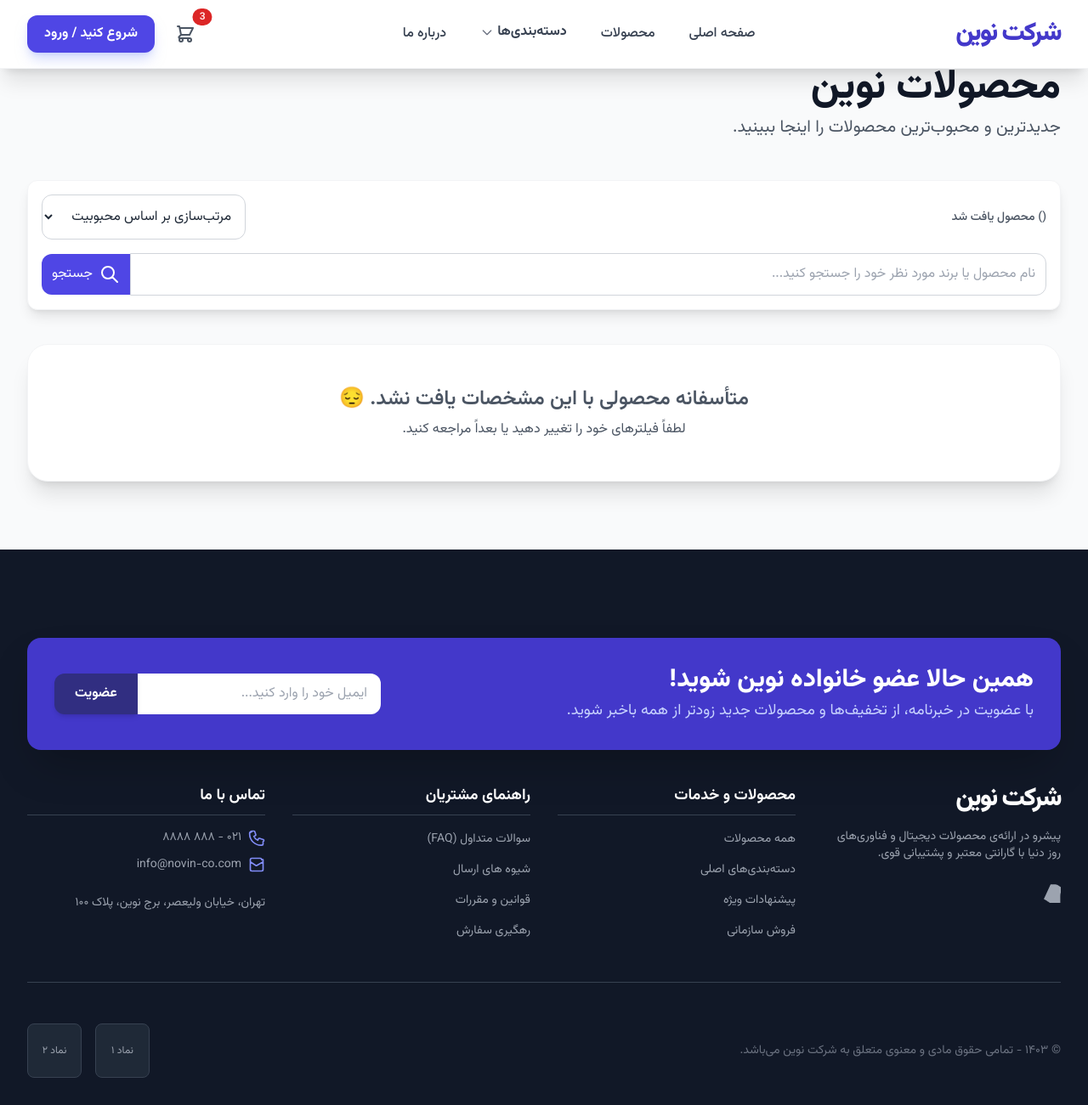
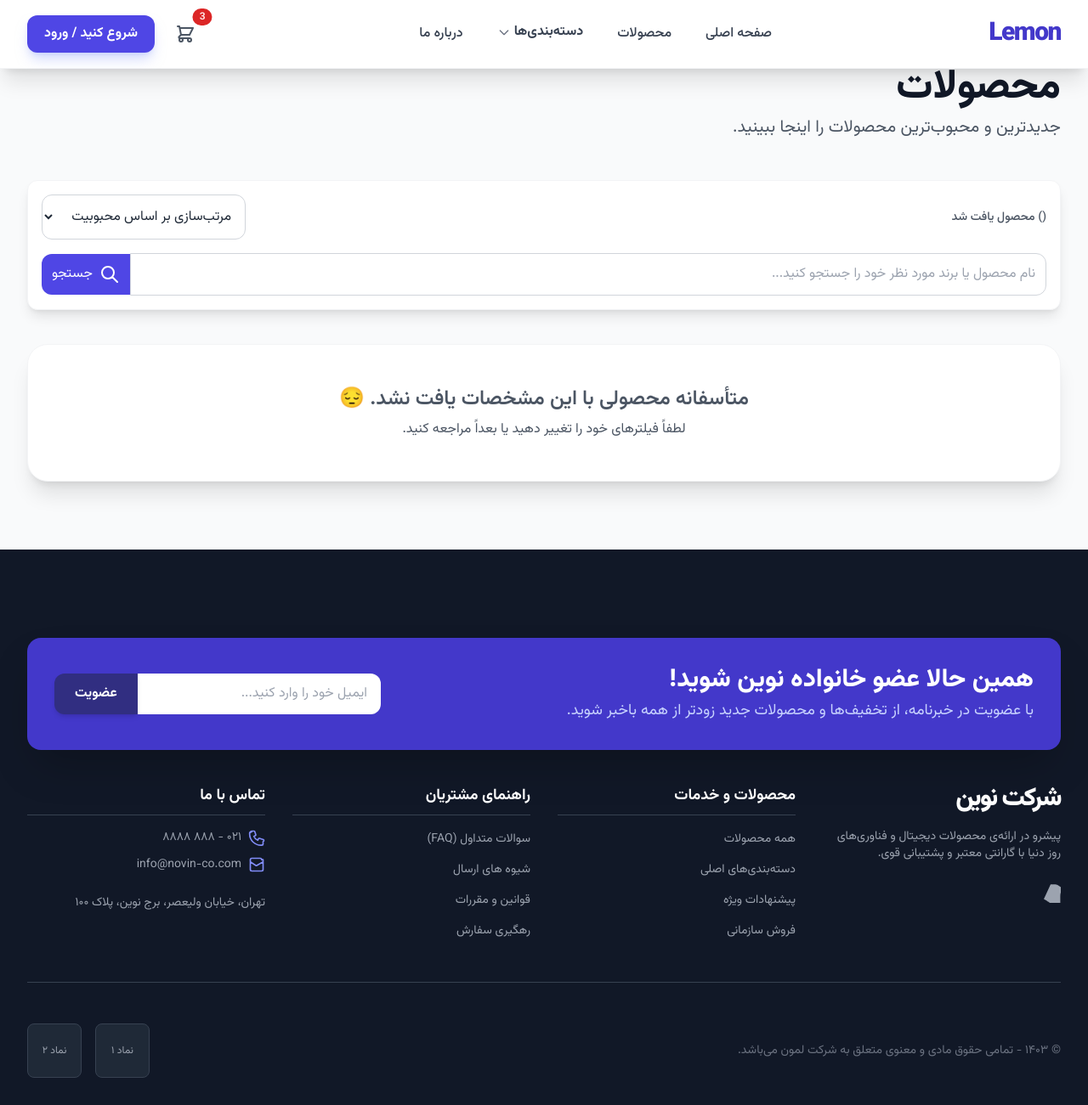
Before and after one commit to rohankhayyerfr/Marketplace, a Django app: page /product_list/ in a window 1280 px wide. Shown: the whole page at 85% size. Run offline with Django 5.2, Linux system fonts and the light colour scheme; data that the repository does not hold is empty; parts of the project's set-up code (start-up, migrations or seed data) failed here and were passed over; some libraries are stand-ins or nearby versions.

Commit message:
changes name

```diff
--- a/templates/accounts/become_seller.html
+++ b/templates/accounts/become_seller.html
@@ -1,6 +1,6 @@
 {% extends 'base.html' %}
 
-{% block title %}ثبت اطلاعات شرکتی | شرکت نوین{% endblock %}
+{% block title %}ثبت اطلاعات شرکتی | شرکت لمون{% endblock %}
 
 {% block content %}
 <div class="min-h-screen flex items-center justify-center bg-gray-100 py-12 px-4 sm:px-6 lg:px-8" dir="rtl">
--- a/templates/accounts/edit_profile.html
+++ b/templates/accounts/edit_profile.html
@@ -1,7 +1,7 @@
 {% extends 'base.html' %}
 {% load static %}
 
-{% block title %}ویرایش پروفایل | شرکت نوین{% endblock %}
+{% block title %}ویرایش پروفایل | شرکت لمون{% endblock %}
 
 {% block content %}
 <div class="min-h-screen bg-gray-50 py-12 px-4 sm:px-6 lg:px-8" dir="rtl">
--- a/templates/accounts/login.html
+++ b/templates/accounts/login.html
@@ -1,6 +1,6 @@
 {% extends 'base.html' %}
 
-{% block title %}ورود به حساب کاربری | شرکت نوین{% endblock %}
+{% block title %}ورود به حساب کاربری | شرکت لمون{% endblock %}
 
 {% block content %}
 <div class="min-h-screen flex items-center justify-center bg-gray-100 py-12 px-4 sm:px-6 lg:px-8">
--- a/templates/accounts/register.html
+++ b/templates/accounts/register.html
@@ -1,6 +1,6 @@
 {% extends 'base.html' %}
 
-{% block title %}ثبت نام در سایت | شرکت نوین{% endblock %}
+{% block title %}ثبت نام در سایت | شرکت لمون{% endblock %}
 
 {% block content %}
 <div class="min-h-screen flex items-center justify-center bg-gray-100 py-12 px-4 sm:px-6 lg:px-8">
--- a/templates/base.html
+++ b/templates/base.html
@@ -56,7 +56,7 @@
             <div class="flex justify-between items-center h-20">
 
                 <a href="{% url 'store:home' %}" class="text-3xl font-black text-indigo-700 hover:text-indigo-900 transition duration-300 tracking-tighter">
-                    شرکت نوین
+                    Lemon
                 </a>
 
                 <div class="hidden md:flex items-center space-x-6 space-x-reverse h-full">
@@ -258,7 +258,7 @@
         <div class="mt-8 pt-4 flex flex-col md:flex-row justify-between items-center text-center">
 
             <p class="text-sm text-gray-500 order-2 md:order-1 mt-4 md:mt-0">
-                &copy; ۱۴۰۳ - تمامی حقوق مادی و معنوی متعلق به شرکت نوین می‌باشد.
+                &copy; ۱۴۰۳ - تمامی حقوق مادی و معنوی متعلق به شرکت لمون می‌باشد.
             </p>
 
             <div class="flex space-x-4 space-x-reverse order-1 md:order-2">
--- a/templates/cart/cart.html
+++ b/templates/cart/cart.html
@@ -1,7 +1,7 @@
 {% extends 'base.html' %}
 {% load static %}
 
-{% block title %}سبد خرید شما | نوین{% endblock %}
+{% block title %}سبد خرید شما | لمون{% endblock %}
 
 {% block content %}
 <div class="bg-gray-50 min-h-screen py-10 lg:py-20 pt-24" dir="rtl">
--- a/templates/dashboard/index.html
+++ b/templates/dashboard/index.html
@@ -1,7 +1,7 @@
 {% extends 'base.html' %}
 {% load static %}
 
-{% block title %}داشبورد کاربری | شرکت نوین{% endblock %}
+{% block title %}داشبورد کاربری | شرکت لمون{% endblock %}
 
 {% block content %}
 <div class="min-h-screen bg-gray-50 flex" dir="rtl">
--- a/templates/home.html
+++ b/templates/home.html
@@ -1,7 +1,7 @@
 {% extends 'base.html' %}
 {% load static %}
 
-{% block title %}شرکت نوین | پیشرو در صادرات میوه و محصولات فروشگاهی{% endblock %}
+{% block title %}lemon | پیشرو در صادرات میوه و محصولات فروشگاهی{% endblock %}
 
 {% block content %}
 <main class="pt-20">
--- a/templates/products/detail.html
+++ b/templates/products/detail.html
@@ -191,7 +191,7 @@
                         </button>
 
                         <p class="text-center text-sm text-gray-500 border-t border-gray-100 pt-4">
-                            ارائه شده با گارانتی ۱۸ ماهه اصلی و ضمانت اصالت کالا
+{#                            ارائه شده با گارانتی ۱۸ ماهه اصلی و ضمانت اصالت کالا#}
                         </p>
                     </div>
                 </div>
--- a/templates/products/list.html
+++ b/templates/products/list.html
@@ -1,7 +1,7 @@
 {% extends 'base.html' %}
 {% load static %}
 
-{% block title %}فهرست محصولات | شرکت نوین{% endblock %}
+{% block title %}فهرست محصولات | شرکت لمون{% endblock %}
 
 {% block content %}
 <section id="all-products" class="py-20 bg-gray-50" dir="rtl">
@@ -9,7 +9,7 @@
 
         <div class="mb-12 text-center lg:text-right">
             <h2 class="text-4xl lg:text-5xl font-extrabold text-gray-900 mb-2">
-                محصولات نوین
+                محصولات
             </h2>
             <p class="text-xl text-gray-600">جدیدترین و محبوب‌ترین محصولات را اینجا ببینید.</p>
         </div>
```
